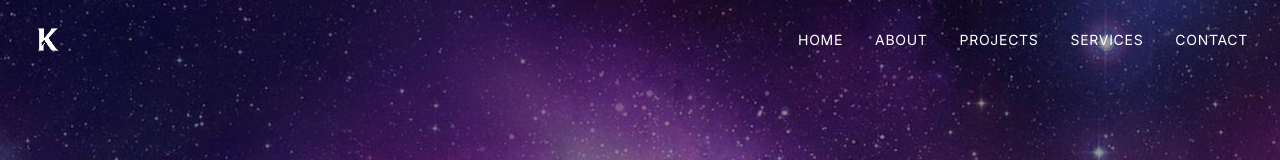
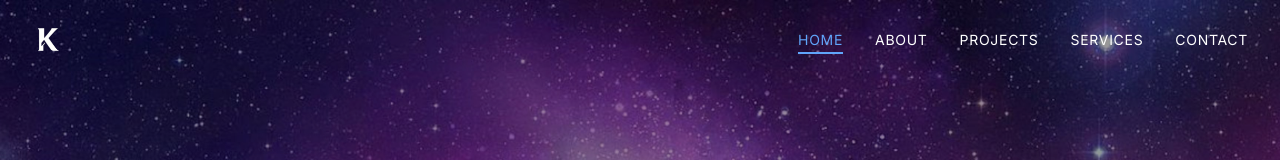
Before and after one commit to ikathir17/Portfolio, a React (Vite) app in the folder Kathir-Portfolio/: page / in a window 1280 px wide. Shown: the top 160 px of the page. Built offline with nearby package versions, Linux system fonts and the light colour scheme.

Commit message:
Update Navbar.tsx

```diff
--- a/Kathir-Portfolio/src/components/Navbar.tsx
+++ b/Kathir-Portfolio/src/components/Navbar.tsx
@@ -1,9 +1,11 @@
 import { useState, useEffect } from 'react';
-import { Menu, X } from 'lucide-react';
+import { Menu, X, Home, User, FolderOpen, Settings, Mail, Sparkles } from 'lucide-react';
 
 const Navbar = () => {
   const [isOpen, setIsOpen] = useState(false);
   const [scrolled, setScrolled] = useState(false);
+  const [activeSection, setActiveSection] = useState('home');
+  const [isNavigating, setIsNavigating] = useState(false);
 
   useEffect(() => {
     const handleScroll = () => {
@@ -11,124 +13,216 @@ const Navbar = () => {
       if (isScrolled !== scrolled) {
         setScrolled(isScrolled);
       }
+
+      // Update active section based on scroll position
+      const sections = ['home', 'about', 'projects', 'services', 'contact'];
+      let currentSection = 'home';
+
+      // Check if we're at the very top
+      if (window.scrollY < 100) {
+        currentSection = 'home';
+      } else {
+        // Find the section that's currently in view
+        for (let i = sections.length - 1; i >= 0; i--) {
+          const element = document.getElementById(sections[i]);
+          if (element) {
+            const rect = element.getBoundingClientRect();
+            const elementTop = rect.top + window.scrollY;
+            const elementBottom = elementTop + rect.height;
+
+            // Check if the section is in the viewport
+            if (window.scrollY >= elementTop - 200 && window.scrollY < elementBottom - 100) {
+              currentSection = sections[i];
+              break;
+            }
+          }
+        }
+      }
+
+      if (currentSection !== activeSection) {
+        setActiveSection(currentSection);
+      }
+
+      // Reset navigating state after scroll
+      if (isNavigating) {
+        setIsNavigating(false);
+      }
     };
 
     document.addEventListener('scroll', handleScroll);
     return () => {
       document.removeEventListener('scroll', handleScroll);
     };
-  }, [scrolled]);
+  }, [scrolled, activeSection, isNavigating]);
+
+  // Prevent body scroll when mobile menu is open
+  useEffect(() => {
+    if (isOpen) {
+      document.body.style.overflow = 'hidden';
+    } else {
+      document.body.style.overflow = 'unset';
+    }
+  }, [isOpen]);
 
   const scrollToSection = (id: string) => {
     setIsOpen(false);
+    setActiveSection(id);
+    setIsNavigating(true);
     const element = document.getElementById(id);
     element?.scrollIntoView({ behavior: 'smooth' });
   };
 
   const scrollToTop = () => {
     setIsOpen(false);
+    setActiveSection('home');
+    setIsNavigating(true);
     window.scrollTo({ top: 0, behavior: 'smooth' });
   };
 
+  const menuItems = [
+    { id: 'home', label: 'Home', icon: Home, action: scrollToTop },
+    { id: 'about', label: 'About', icon: User, action: () => scrollToSection('about') },
+    { id: 'projects', label: 'Projects', icon: FolderOpen, action: () => scrollToSection('projects') },
+    { id: 'services', label: 'Services', icon: Settings, action: () => scrollToSection('services') },
+    { id: 'contact', label: 'Contact', icon: Mail, action: () => scrollToSection('contact') },
+  ];
+
   return (
     <header
-      className={`fixed top-0 w-full z-50 transition-all duration-300 ${
-        scrolled ? 'bg-black/80 backdrop-blur-md py-3 sm:py-4' : 'bg-transparent py-4 sm:py-6'
+      className={`fixed top-0 w-full z-50 transition-all duration-500 ${
+        scrolled && !isNavigating
+          ? 'bg-black border-b border-white/10 shadow-lg shadow-black/30'
+          : 'bg-transparent'
       }`}
     >
-      <div className="container mx-auto px-4 sm:px-6 md:px-8 flex justify-between items-center">
+      <div className="container mx-auto px-4 sm:px-6 md:px-8 flex justify-between items-center py-4 sm:py-6">
         <a
           href="#"
-          className="text-lg md:text-xl font-semibold tracking-tighter text-white"
+          className="text-lg md:text-xl font-semibold tracking-tighter text-white group"
           onClick={(e) => {
             e.preventDefault();
             scrollToTop();
           }}
         >
-          <img src="/logo.png" alt="K Logo" className="h-6 sm:h-8 w-auto" />
+          <div className="flex items-center gap-2">
+            <img src="/logo.png" alt="K Logo" className="h-6 sm:h-8 w-auto group-hover:scale-110 transition-transform duration-300" />
+            <Sparkles className="w-4 h-4 text-blue-400 opacity-0 group-hover:opacity-100 transition-opacity duration-300" />
+          </div>
         </a>
 
         {/* Desktop Navigation */}
         <nav className="hidden md:flex space-x-6 lg:space-x-8">
+          {menuItems.map((item) => (
             <button
-            onClick={scrollToTop}
-            className="text-sm uppercase tracking-wider text-white hover:text-white/90 transition-colors"
+              key={item.id}
+              onClick={item.action}
+              className={`text-sm uppercase tracking-wider transition-all duration-300 relative group ${
+                activeSection === item.id
+                  ? 'text-blue-400'
+                  : 'text-white hover:text-white/90'
+              }`}
             >
-            Home
+              <span>{item.label}</span>
+              <span className={`absolute -bottom-1 left-0 h-0.5 bg-blue-400 transition-all duration-300 ${
+                activeSection === item.id ? 'w-full' : 'w-0 group-hover:w-full'
+              }`}></span>
             </button>
-          <button
-            onClick={() => scrollToSection('about')}
-            className="text-sm uppercase tracking-wider text-white hover:text-white/90 transition-colors"
-          >
-            About
-          </button>
-          <button
-            onClick={() => scrollToSection('projects')}
-            className="text-sm uppercase tracking-wider text-white hover:text-white/90 transition-colors"
-          >
-            Projects
-          </button>
-          <button
-            onClick={() => scrollToSection('services')}
-            className="text-sm uppercase tracking-wider text-white hover:text-white/90 transition-colors"
-          >
-            Services
-          </button>
-          <button
-            onClick={() => scrollToSection('contact')}
-            className="text-sm uppercase tracking-wider text-white hover:text-white/90 transition-colors"
-          >
-            Contact
-          </button>
+          ))}
         </nav>
 
         {/* Mobile Menu Button */}
         <button
-          className="md:hidden p-2 -mr-2 text-white hover:text-white/90 transition-colors"
+          className="md:hidden relative p-3 -mr-2 text-white hover:text-white/90 transition-all duration-300 group"
           onClick={() => setIsOpen(!isOpen)}
           aria-label="Toggle menu"
         >
-          {isOpen ? <X size={20} className="sm:w-6 sm:h-6" /> : <Menu size={20} className="sm:w-6 sm:h-6" />}
+          <div className="relative w-6 h-6">
+            <span className={`absolute top-0 left-0 w-6 h-0.5 bg-white transition-all duration-300 ${
+              isOpen ? 'rotate-45 translate-y-2.5' : ''
+            }`}></span>
+            <span className={`absolute top-2.5 left-0 w-6 h-0.5 bg-white transition-all duration-300 ${
+              isOpen ? 'opacity-0' : ''
+            }`}></span>
+            <span className={`absolute top-5 left-0 w-6 h-0.5 bg-white transition-all duration-300 ${
+              isOpen ? '-rotate-45 -translate-y-2.5' : ''
+            }`}></span>
+          </div>
+          <div className="absolute inset-0 bg-white/5 rounded-full opacity-0 group-hover:opacity-100 transition-opacity duration-300"></div>
         </button>
       </div>
 
       {/* Mobile Navigation */}
-      {isOpen && (
-        <div className="fixed inset-0 z-40 bg-black/95 backdrop-blur-md pt-20 sm:pt-24">
-          <nav className="container mx-auto px-4 sm:px-6 flex flex-col">
+      <div className={`md:hidden fixed inset-0 z-40 transition-all duration-500 ${
+        isOpen ? 'opacity-100 visible' : 'opacity-0 invisible'
+      }`}>
+        {/* Backdrop */}
+        <div
+          className="absolute inset-0 bg-black/60"
+          onClick={() => setIsOpen(false)}
+        ></div>
+
+        {/* Menu Content */}
+        <div className={`absolute top-0 right-0 w-80 h-full bg-black border-l border-white/20 transform transition-transform duration-500 ${
+          isOpen ? 'translate-x-0' : 'translate-x-full'
+        }`}>
+          {/* Header */}
+          <div className="flex items-center justify-between p-6 border-b border-white/10">
+            <div className="flex items-center gap-3">
+              <img src="/logo.png" alt="K Logo" className="h-8 w-auto" />
+              <span className="text-white font-semibold text-lg">Menu</span>
+            </div>
             <button
-              onClick={scrollToTop}
-              className="py-4 sm:py-6 text-xl sm:text-2xl capitalize tracking-tight text-white hover:text-white/90 transition-colors border-b border-white/10 text-left"
+              onClick={() => setIsOpen(false)}
+              className="p-2 text-white hover:text-white/90 transition-colors"
             >
-              Home
+              <X size={24} />
             </button>
+          </div>
+
+          {/* Menu Items */}
+          <nav className="p-4">
+            <div className="space-y-2">
+              {menuItems.map((item, index) => (
                 <button
-              onClick={() => scrollToSection('about')}
-              className="py-4 sm:py-6 text-xl sm:text-2xl capitalize tracking-tight text-white hover:text-white/90 transition-colors border-b border-white/10 text-left"
+                  key={item.id}
+                  onClick={item.action}
+                  className={`w-full group flex items-center gap-4 p-4 text-left transition-all duration-300 rounded-xl border border-transparent ${
+                    activeSection === item.id
+                      ? 'text-blue-400 bg-blue-500/10 border-blue-500/20'
+                      : 'text-white hover:text-white/90 hover:bg-white/5 hover:border-white/10'
+                  }`}
+                  style={{ animationDelay: `${index * 100}ms` }}
                 >
-              About
+                  <div className={`flex-shrink-0 w-10 h-10 rounded-lg flex items-center justify-center transition-colors duration-300 ${
+                    activeSection === item.id
+                      ? 'bg-blue-500/20'
+                      : 'bg-white/10 group-hover:bg-blue-500/20'
+                  }`}>
+                    <item.icon size={20} className={activeSection === item.id ? 'text-blue-400' : 'text-blue-400'} />
+                  </div>
+                  <span className="text-lg font-medium capitalize">{item.label}</span>
+                  <div className={`ml-auto transition-opacity duration-300 ${
+                    activeSection === item.id ? 'opacity-100' : 'opacity-0 group-hover:opacity-100'
+                  }`}>
+                    <div className="w-2 h-2 bg-blue-400 rounded-full"></div>
+                  </div>
                 </button>
-            <button
-              onClick={() => scrollToSection('projects')}
-              className="py-4 sm:py-6 text-xl sm:text-2xl capitalize tracking-tight text-white hover:text-white/90 transition-colors border-b border-white/10 text-left"
-            >
-              Projects
-            </button>
-            <button
-              onClick={() => scrollToSection('services')}
-              className="py-4 sm:py-6 text-xl sm:text-2xl capitalize tracking-tight text-white hover:text-white/90 transition-colors border-b border-white/10 text-left"
-            >
-              Services
-            </button>
-            <button
-              onClick={() => scrollToSection('contact')}
-              className="py-4 sm:py-6 text-xl sm:text-2xl capitalize tracking-tight text-white hover:text-white/90 transition-colors border-b border-white/10 text-left"
-            >
-              Contact
-            </button>
+              ))}
+            </div>
           </nav>
+
+          {/* Footer */}
+          <div className="absolute bottom-0 left-0 right-0 p-6 border-t border-white/10">
+            <div className="text-center text-white/60 text-sm">
+              <p>Navigate with ease</p>
+              <div className="flex items-center justify-center gap-1 mt-2">
+                <Sparkles size={16} className="text-blue-400" />
+                <span className="text-blue-400">Portfolio</span>
               </div>
-      )}
+            </div>
+          </div>
+        </div>
+      </div>
     </header>
   );
 };
```
Lines whose indentation alone changed are shown as unchanged.
